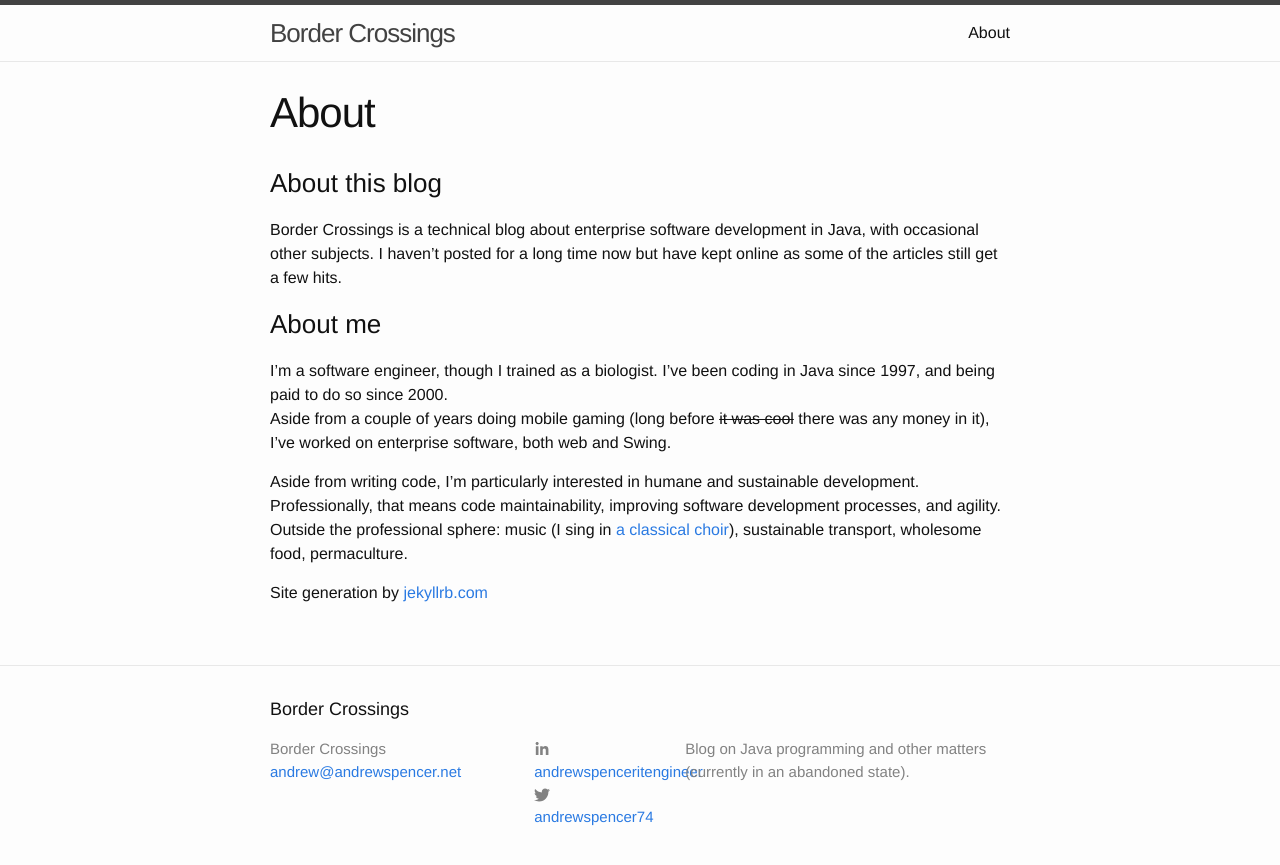
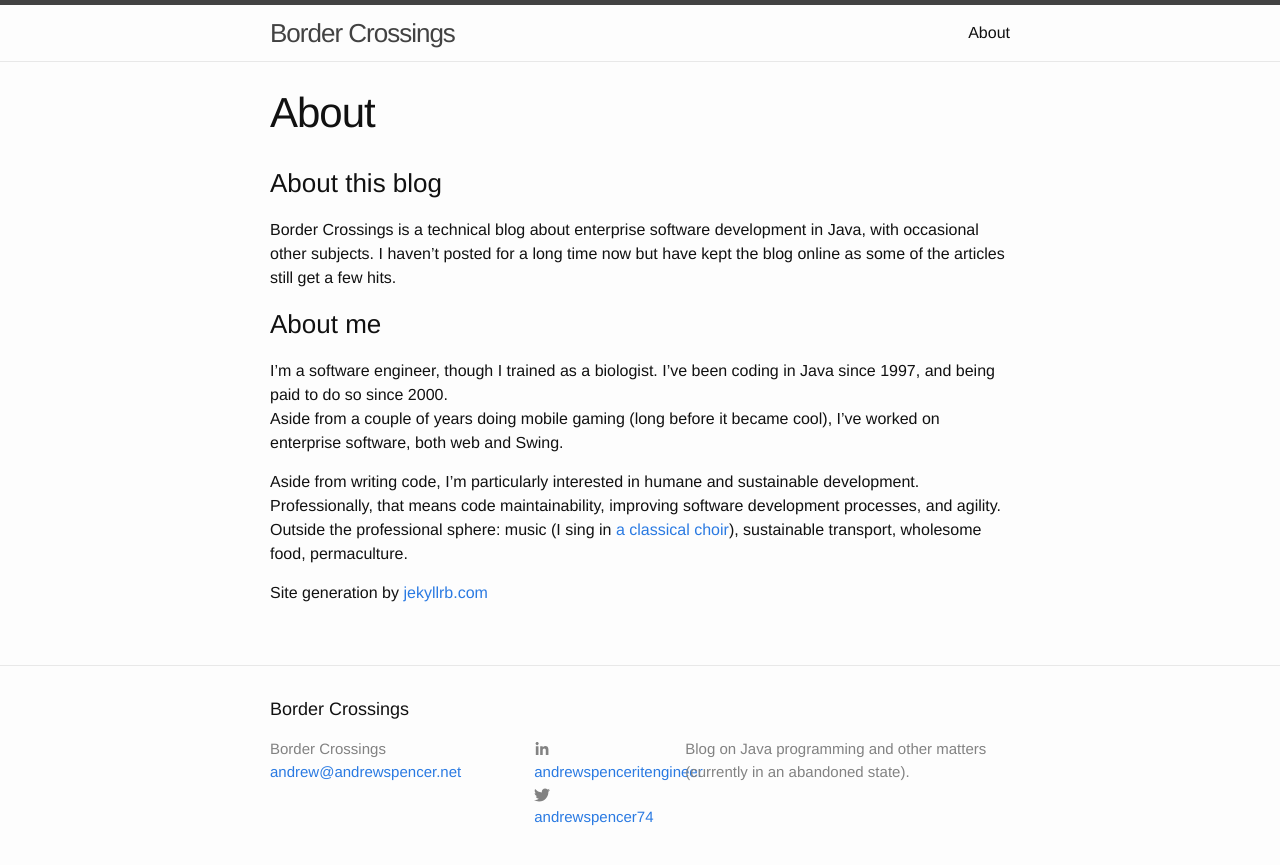
Before and after one commit to andrewspencer/border-crossings, a Jekyll site: the page built from about.md, in a window 1280 px wide. Shown: the top 865 px of the page. Built offline with Jekyll 4.4.1, drawn with Linux system fonts in a browser that asks for light colours.

Commit message:
bio tweak

```diff
--- a/about.md
+++ b/about.md
@@ -6,11 +6,11 @@ permalink: /about/
 
 <h3>About this blog</h3>
 Border Crossings is a technical blog about enterprise software development in Java, with occasional other subjects.
-I haven't posted for a long time now but have kept online as some of the articles still get a few hits.
+I haven't posted for a long time now but have kept the blog online as some of the articles still get a few hits.
 
 <h3>About me</h3>
 I'm a software engineer, though I trained as a biologist.  I've been coding in Java since 1997, and being paid to do so since 2000.
-Aside from a couple of years doing mobile gaming (long before <del>it was cool</del> there was any money in it), I've worked on enterprise software, both web and Swing.
+Aside from a couple of years doing mobile gaming (long before it became cool), I've worked on enterprise software, both web and Swing.
 
 Aside from writing code, I'm particularly interested in humane and sustainable development.  Professionally, that means code maintainability,
 improving software development processes, and agility.  Outside the professional sphere: music (I sing in
```
